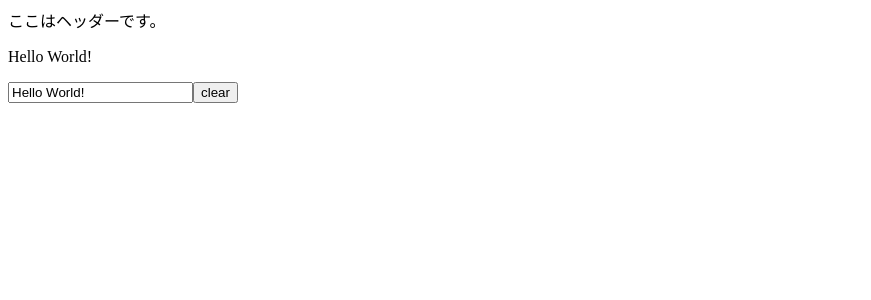
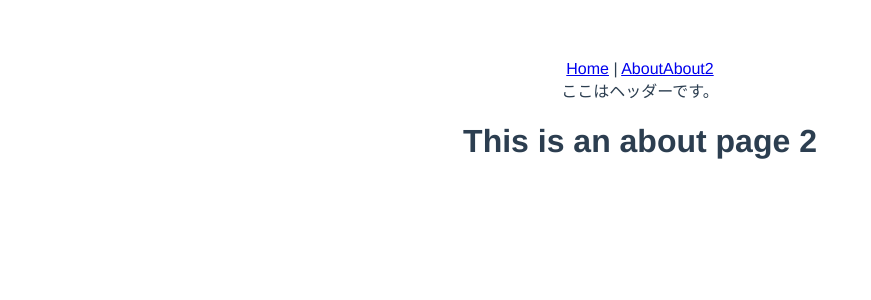
Before and after one commit to ykyuki21/vue-cli3-test, a Vue app: page /#/about2 in a window 1280 px wide. Shown: the top 300 px of the page, without its empty margins (0-871 px from the left). Built offline with nearby package versions, Linux system fonts and the light colour scheme.

Commit message:
Add vue-router

```diff
--- a/package.json
+++ b/package.json
@@ -8,7 +8,8 @@
     "lint": "vue-cli-service lint"
   },
   "dependencies": {
-    "vue": "^2.5.22"
+    "vue": "^2.5.22",
+    "vue-router": "^3.0.1"
   },
   "devDependencies": {
     "@vue/cli-plugin-babel": "^3.4.0",
--- a/src/App.vue
+++ b/src/App.vue
@@ -1,36 +1,13 @@
 <template>
-  <div>
-    <myheader></myheader>
-    <p v-if="message.length > 0">
-      {{message}}
-    </p>
-    <p v-else>
-      no text
-    </p>
-    <input type="text" v-model="message">
-    <button @click="clear()">clear</button>
+  <div id="app">
+    <div id="nav">
+      <router-link to="/">Home</router-link> |
+      <router-link to="/about">About</router-link>
+      <router-link to="/about2">About2</router-link>
+    </div>
+    <router-view/>
   </div>
 </template>
-
-<script>
-import myheader from './components/myheader'
-
-export default {
-  components: {
-    myheader
-  },
-  data() {
-    return {
-      message: 'Hello World!'
-    }
-  },
-  methods: {
-    clear () {
-      this.message = ''
-    }
-  }
-}
-</script>
 
 <style>
 #app {
--- a/src/main.js
+++ b/src/main.js
@@ -1,8 +1,10 @@
 import Vue from 'vue'
 import App from './App.vue'
+import router from './router'
 
 Vue.config.productionTip = false
 
 new Vue({
-  render: h => h(App),
+  router,
+  render: h => h(App)
 }).$mount('#app')
--- /dev/null
+++ b/src/router.js
@@ -0,0 +1,29 @@
+import Vue from 'vue'
+import Router from 'vue-router'
+import Home from './views/Home.vue'
+import About2 from './views/About2.vue'
+
+Vue.use(Router)
+
+export default new Router({
+  routes: [
+    {
+      path: '/',
+      name: 'home',
+      component: Home
+    },
+    {
+      path: '/about',
+      name: 'about',
+      // route level code-splitting
+      // this generates a separate chunk (about.[hash].js) for this route
+      // which is lazy-loaded when the route is visited.
+      component: () => import(/* webpackChunkName: "about" */ './views/About.vue')
+    },
+    {
+      path: '/about2',
+      name: 'about2',
+      component: About2
+    }
+  ]
+})
--- /dev/null
+++ b/src/views/About.vue
@@ -0,0 +1,6 @@
+<template>
+  <div class="about">
+    <h1>This is an about page</h1>
+    <router-link to="/">Go to Home</router-link>
+  </div>
+</template>
--- /dev/null
+++ b/src/views/About2.vue
@@ -0,0 +1,19 @@
+<template>
+  <div class="about2">
+    <myheader/>
+    <h1>This is an about page 2</h1>
+  </div>
+</template>
+
+
+<script>
+// @ is an alias to /src
+import myheader from '@/components/myheader.vue'
+
+export default {
+  name: 'about2',
+  components: {
+    myheader
+  }
+}
+</script>
--- /dev/null
+++ b/src/views/Home.vue
@@ -0,0 +1,18 @@
+<template>
+  <div class="home">
+    <img alt="Vue logo" src="../assets/logo.png">
+    <HelloWorld msg="Welcome to Your Vue.js App"/>
+  </div>
+</template>
+
+<script>
+// @ is an alias to /src
+import HelloWorld from '@/components/HelloWorld.vue'
+
+export default {
+  name: 'home',
+  components: {
+    HelloWorld
+  }
+}
+</script>
```
Also changed, not shown: 1 other file (tests, documents, lock files or other folders).
